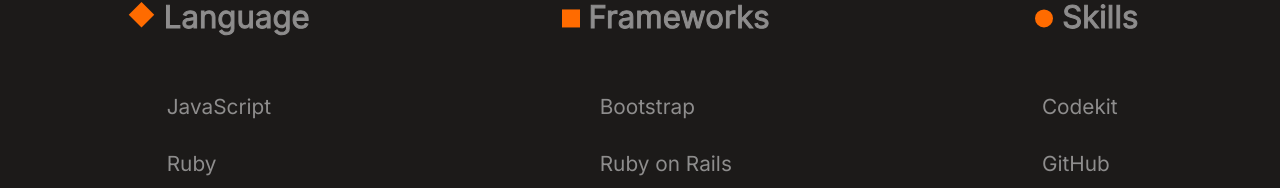
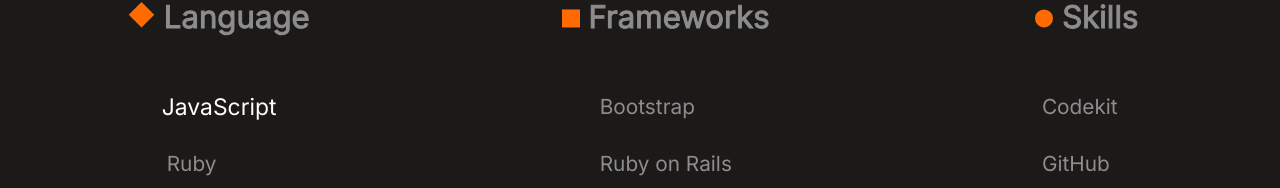
Before and after one commit to VelzckC0D3/Portfolio_v1.0, a website: page index.html in a window 1280 px wide. In both pictures the pointer is over the item "JavaScript". Shown: the part 3442-3630 px from the top of the page. Drawn offline with Linux system fonts and the light colour scheme.

Commit message:
Add hover effect to skill list

```diff
--- a/style/style.css
+++ b/style/style.css
@@ -564,7 +564,11 @@
   transition: all 300ms ease-in-out;
 }
 
-
+.skillsLi:hover {
+  color: white;
+  transform: scale(1.1);
+  cursor: pointer;
+}
 
 /* SKILLS */
 
```
